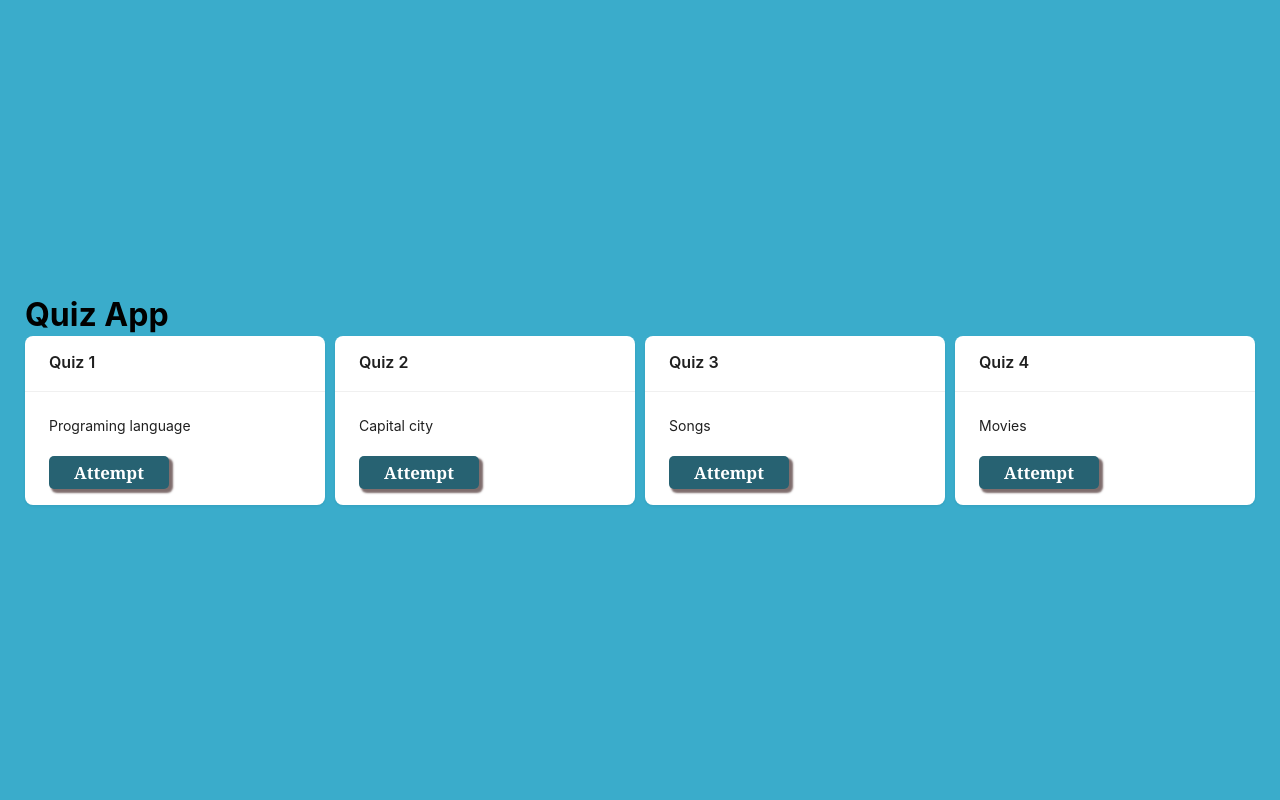
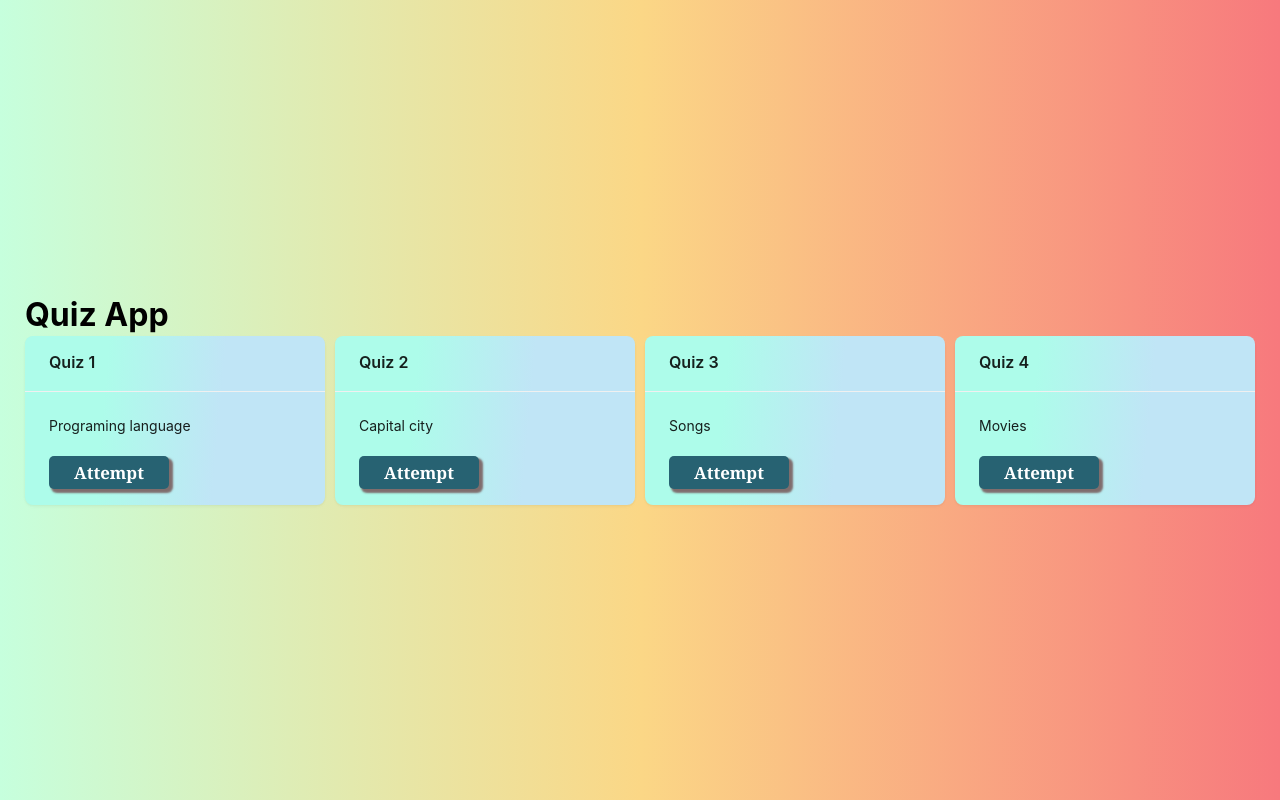
Before and after one commit to Prateek1013/QuizApp, a React (Create React App) app: page / in a window 1280 px wide. Built offline with nearby package versions, Linux system fonts and the light colour scheme.

Commit message:
added axios routes

```diff
--- a/package.json
+++ b/package.json
@@ -7,6 +7,7 @@
     "@testing-library/react": "^13.4.0",
     "@testing-library/user-event": "^13.5.0",
     "antd": "^5.4.7",
+    "axios": "^1.4.0",
     "react": "^18.2.0",
     "react-dom": "^18.2.0",
     "react-router-dom": "^6.11.1",
--- a/src/App.css
+++ b/src/App.css
@@ -8,8 +8,10 @@ body{
   display: flex;
   align-items: center;
   justify-content: center;
-  /* background-image: linear-gradient(purple,rgb(238, 48, 238)); */
-  background-color: #3aaccb;
+  background-image: linear-gradient(to right, #c6ffdd, #fbd786, #f7797d);
+  /* background-image: linear-gradient( 95.2deg, rgba(173,252,234,1) 26.8%, rgba(192,229,246,1) 64% ); */
+
+  /* background-color: #3aaccb; */
   min-height: 100vh;
   width: 100%;
 }
--- a/src/Data/Data.js
+++ b/src/Data/Data.js
@@ -42,12 +42,12 @@ export const Data=[
         {
             question: "What is the capital of Uttar Pradesh",
             options: ["Delhi", "Lucknow", "USA", "NOTA"],
-            answer: 1
+            answer: 3
         },
         {
             question: "What is the capital of Pakistan",
             options: ["Delhi", "Chattisgarh", "USA", "Islamabad"],
-            answer:2
+            answer:4
         },
     ]
 },
--- a/src/components/Dashboard.jsx
+++ b/src/components/Dashboard.jsx
@@ -14,7 +14,9 @@ const Dashboard = (props) => {
     <Space direction="horizontal" size={10}>
     {
       Data.map(item => (
-        <Card title={`Quiz ${item.id}`} bordered={false} style={{ width: 300 }}>
+        <Card title={`Quiz ${item.id}`} bordered={false} style={{ width: 300, backgroundImage: 'linear-gradient(95.2deg, rgba(173,252,234,1) 26.8%, rgba(192,229,246,1) 64%)'
+        }}
+        >
 
         <p>{`${item.description}`}</p><br /> <br />
         <button id='next-button' onClick={() => ClickHandler(item.id)
```
Also changed, not shown: src/App.js (+12 -3 lines), 1 other file (tests, documents, lock files or other folders).
